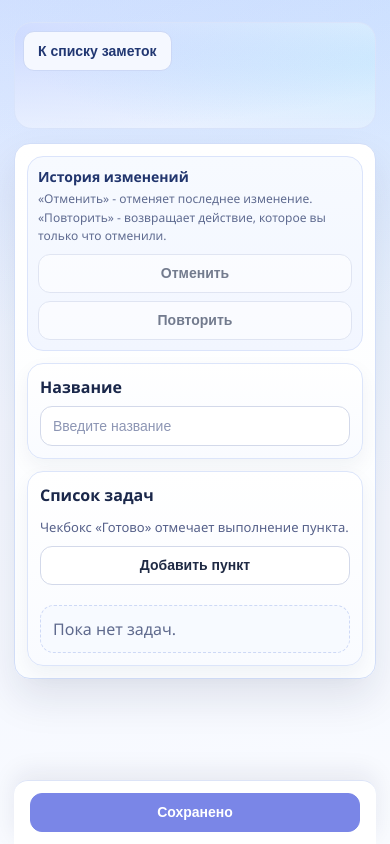
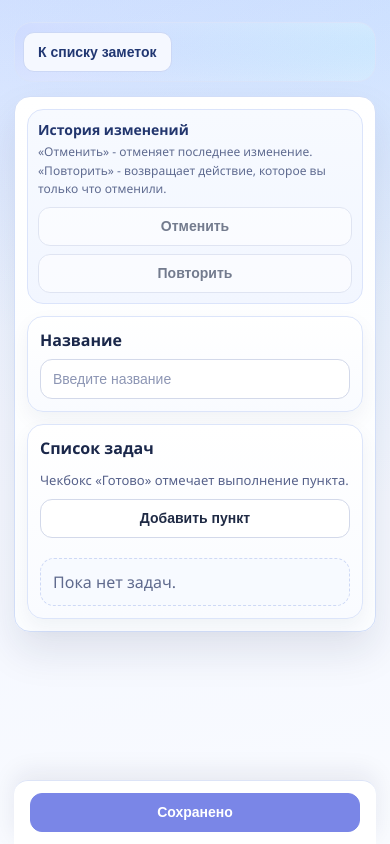
Before and after one commit to NikitaSitlivy/nuxt-notes-spa, a Nuxt app: page /notes/new in a window 390 px wide. Built offline with nearby package versions, Linux system fonts and the light colour scheme.

Commit message:
Adjusting the adaptivity of the return button to the list of notes

```diff
--- a/app/pages/index.vue
+++ b/app/pages/index.vue
@@ -493,6 +493,7 @@ const confirmDelete = () => {
   line-height: 1.35;
   display: -webkit-box;
   -webkit-line-clamp: 3;
+  line-clamp: 3;
   -webkit-box-orient: vertical;
   font-size: 14px;
 }
--- a/app/pages/notes/[id].vue
+++ b/app/pages/notes/[id].vue
@@ -549,16 +549,12 @@ const {
   }
 
   .top {
-    align-items: stretch;
+    align-items: center;
+    justify-content: flex-start;
   }
 
   .actions {
-    width: 100%;
-    min-width: 0;
-  }
-
-  .actions :deep(.btn) {
-    flex: 1 1 auto;
+    display: none;
   }
 
   .actions__deleteDesktop {
```
